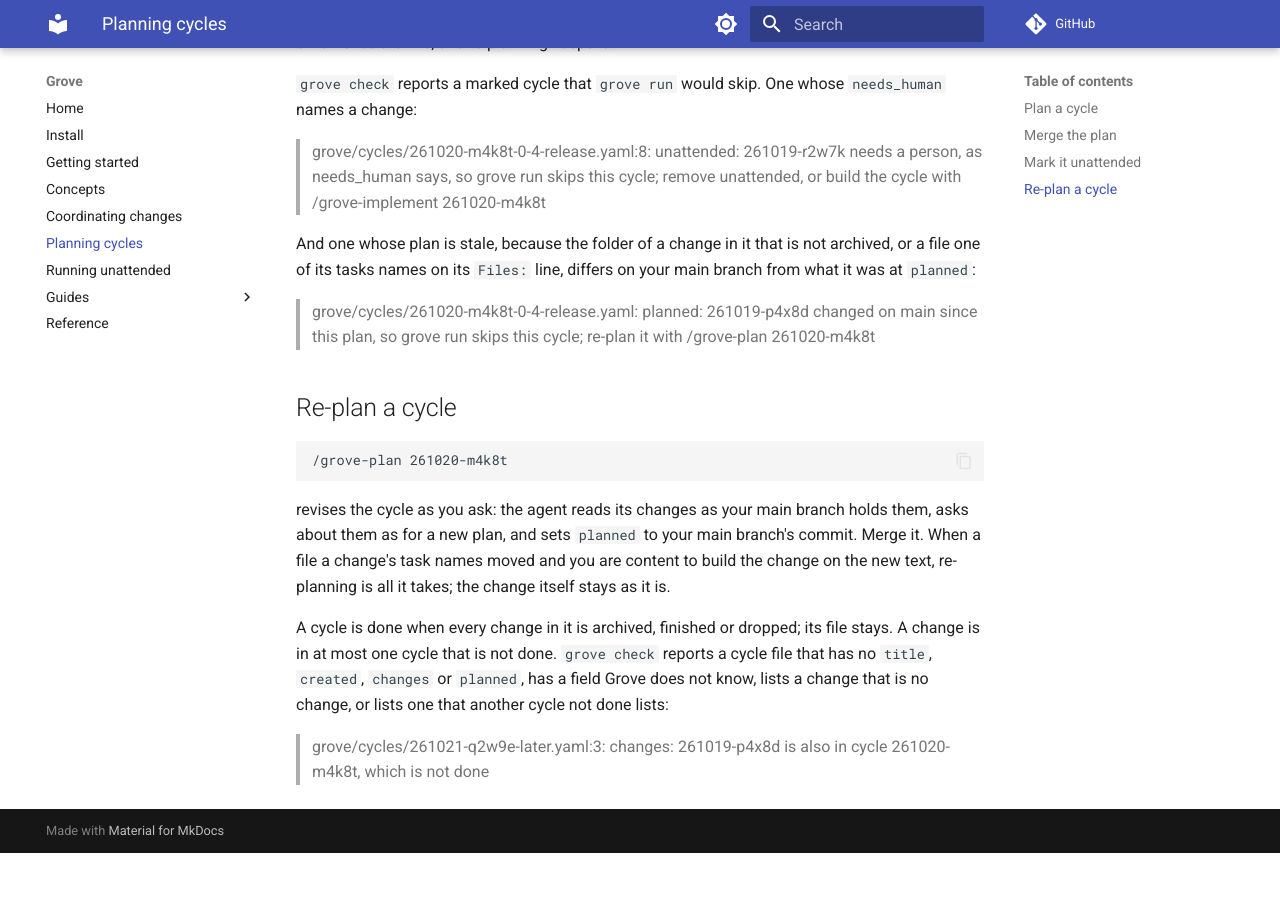
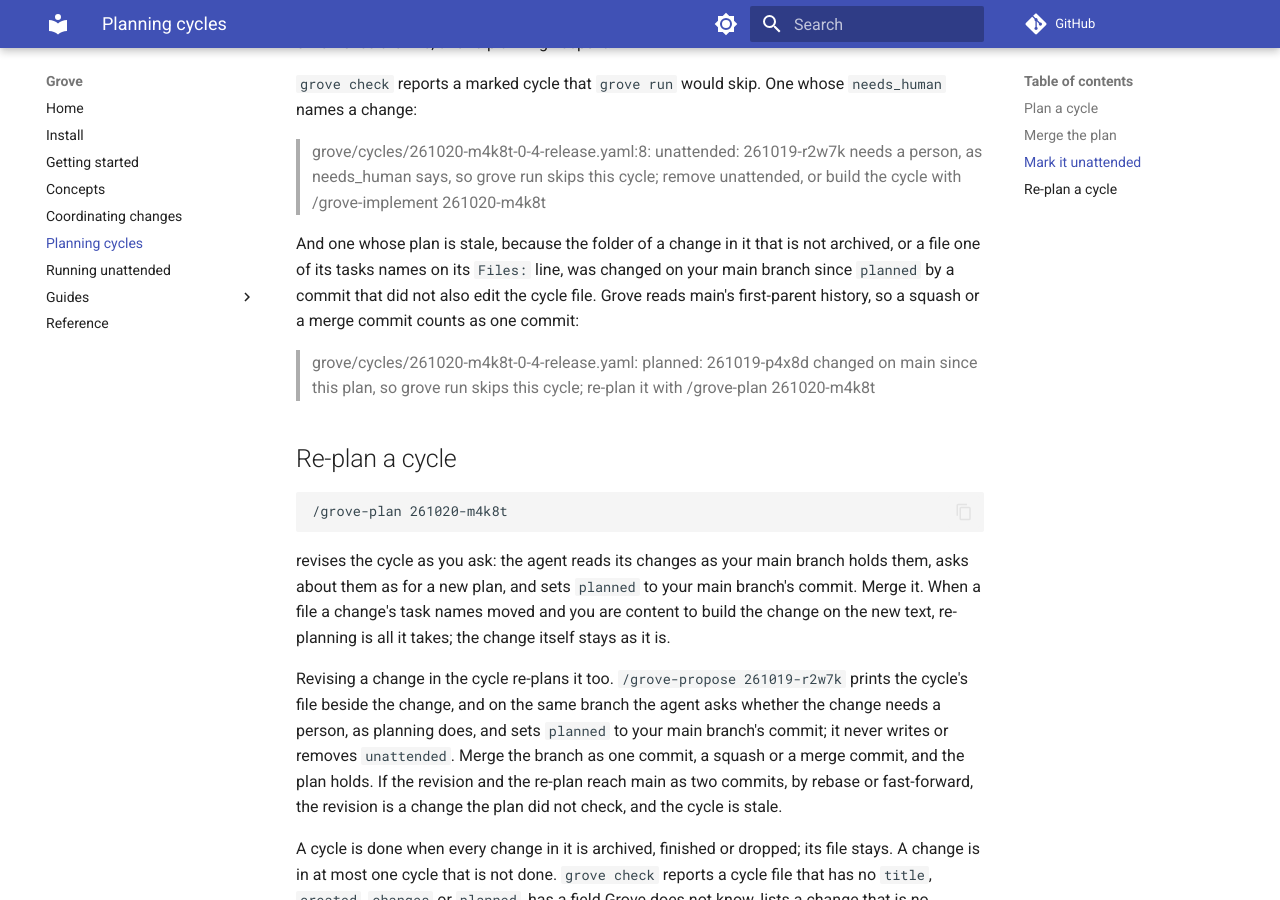
Before and after one commit to mascah/grove, an MkDocs documentation site: the page built from docs/planning.md, in a window 1280 px wide and 900 px high, scrolled down 2108 px. Built offline with MkDocs 1.6.1 and Material for MkDocs 9.7.7, drawn with Linux system fonts in a browser that asks for light colours; comment, search, counter and statistics services are not loaded; before the commit the page ends 2961 px from its top, so only the background shows below that; some of the changed text lies outside the part shown.

```diff
--- a/docs/planning.md
+++ b/docs/planning.md
@@ -46,7 +46,7 @@ with you, then saying whether `grove run <cycle-id>` would build it, and
 that `unattended: true`, merged on its own, hands it to a `grove run` given
 no cycle, and what removes each obstacle. For this one:
 
-> Build this cycle with `/grove-implement 261020-m4k8t`. grove run would refuse it, given as `grove run 261020-m4k8t` or marked: 261019-r2w7k needs a person. To remove that, revise it with `/grove-propose 261019-r2w7k` so its acceptance can be checked without a person, merge it, and re-plan with `/grove-plan 261020-m4k8t`.
+> Build this cycle with `/grove-implement 261020-m4k8t`. grove run would refuse it, given as `grove run 261020-m4k8t` or marked: 261019-r2w7k needs a person. To remove that, revise it with `/grove-propose 261019-r2w7k` so its acceptance can be checked without a person; that re-plans the cycle on the same branch, and one merge removes it.
 
 For a cycle with nothing in the way:
 
@@ -99,8 +99,10 @@ No skill writes or removes the line, and re-planning keeps it.
 > grove/cycles/261020-m4k8t-0-4-release.yaml:8: unattended: 261019-r2w7k needs a person, as needs_human says, so grove run skips this cycle; remove unattended, or build the cycle with /grove-implement 261020-m4k8t
 
 And one whose plan is stale, because the folder of a change in it that is
-not archived, or a file one of its tasks names on its `Files:` line,
-differs on your main branch from what it was at `planned`:
+not archived, or a file one of its tasks names on its `Files:` line, was
+changed on your main branch since `planned` by a commit that did not also
+edit the cycle file. Grove reads main's first-parent history, so a squash
+or a merge commit counts as one commit:
 
 > grove/cycles/261020-m4k8t-0-4-release.yaml: planned: 261019-p4x8d changed on main since this plan, so grove run skips this cycle; re-plan it with /grove-plan 261020-m4k8t
 
@@ -116,6 +118,15 @@ to your main branch's commit. Merge it. When a file a change's task names
 moved and you are content to build the change on the new text, re-planning
 is all it takes; the change itself stays as it is.
 
+Revising a change in the cycle re-plans it too.
+`/grove-propose 261019-r2w7k` prints the cycle's file beside the change,
+and on the same branch the agent asks whether the change needs a person,
+as planning does, and sets `planned` to your main branch's commit; it
+never writes or removes `unattended`. Merge the branch as one commit, a
+squash or a merge commit, and the plan holds. If the revision and the
+re-plan reach main as two commits, by rebase or fast-forward, the
+revision is a change the plan did not check, and the cycle is stale.
+
 A cycle is done when every change in it is archived, finished or dropped;
 its file stays. A change is in at most one cycle that is not done.
 `grove check` reports a cycle file that has no `title`, `created`,
```
Also changed, not shown: dev/walkthrough.md (+18 -2 lines), docs/coordinating.md (+3 -1 lines), docs/reference.md (+1 -1 lines), docs/running.md (+6 -4 lines), grove/changes/261023-bgtcb-revising-a-change-re-plans-its-cycle/implementation.md (+22 -0 lines).
